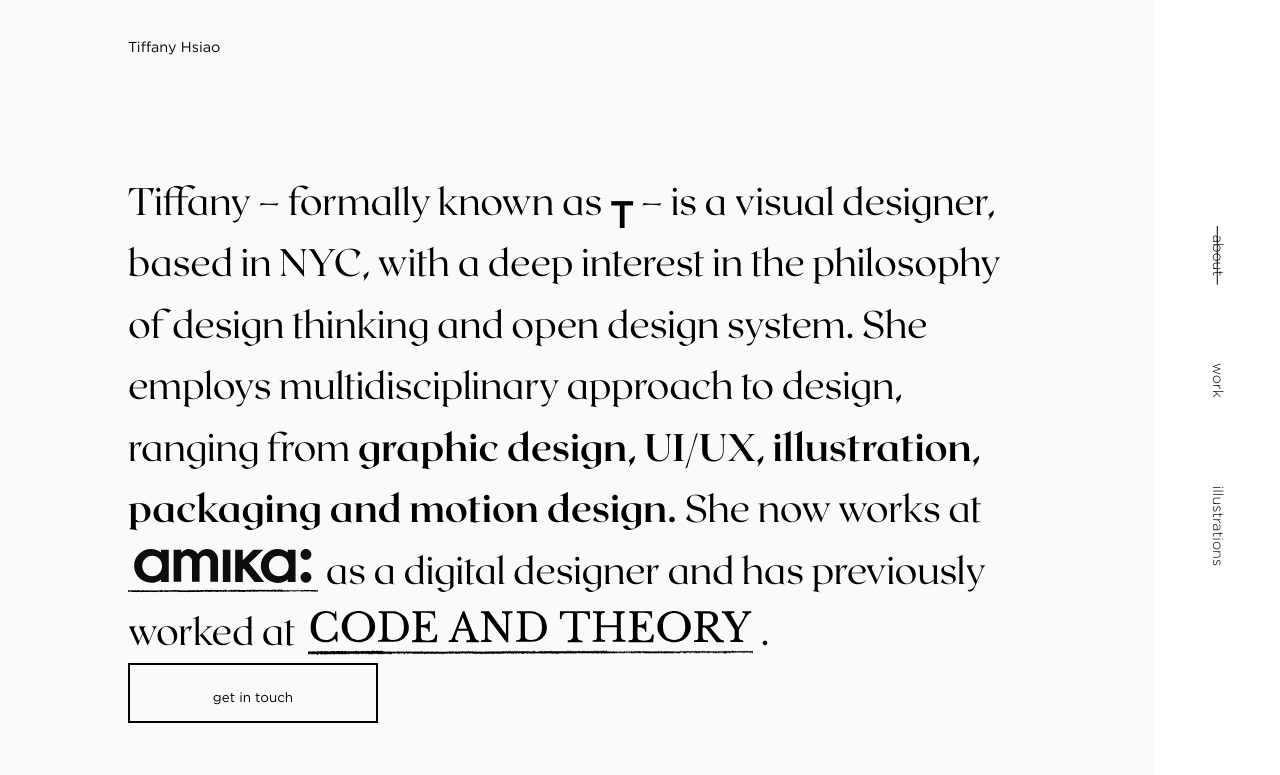
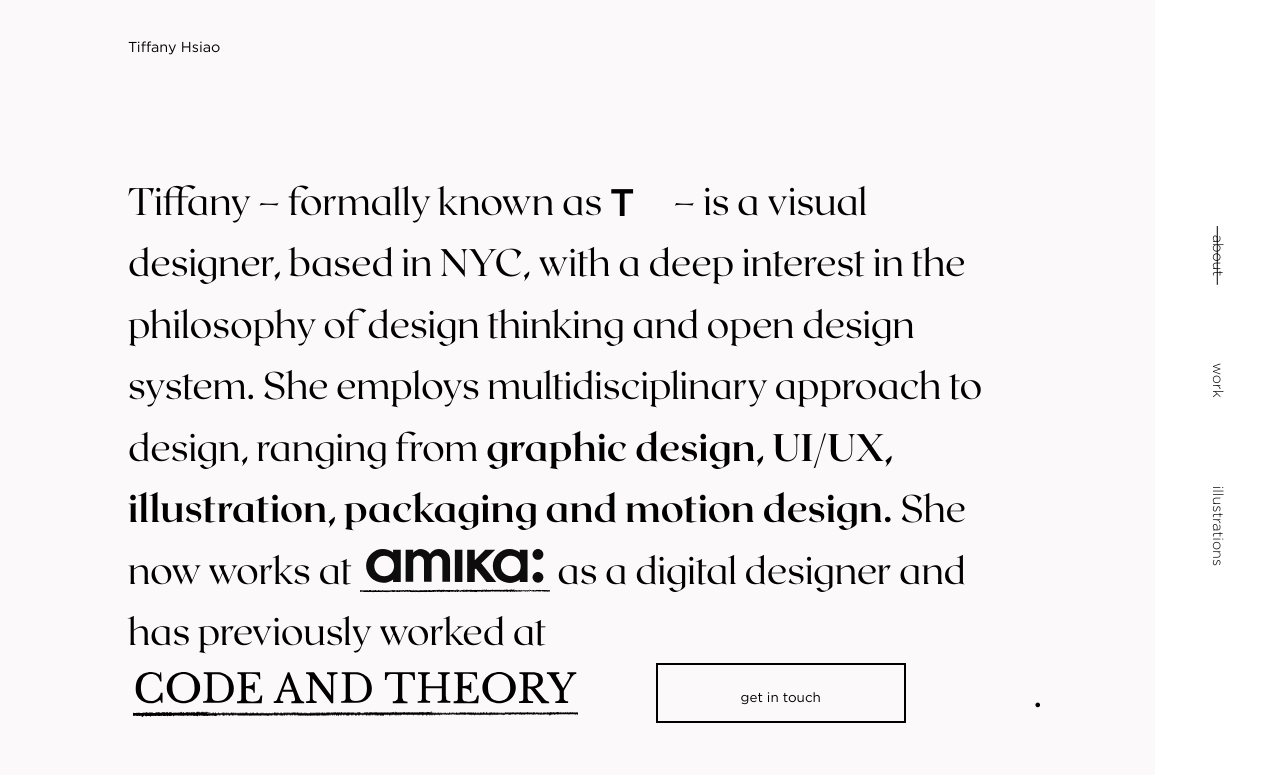
Before and after one commit to walker80314/portfolio, a plain HTML site: page index.html in a window 1280 px wide. Shown: the top 775 px of the page. Drawn offline with Linux system fonts and the light colour scheme.

Commit message:
Update stylesheet.css

```diff
--- a/stylesheet.css
+++ b/stylesheet.css
@@ -134,8 +134,10 @@
 
 #intro-nickname {
   font-family: GothamMedium;
-  position: absolute;
-  top: 17px;
+  height: 37px;
+  display: inline-block;
+  position: relative;
+  top: 1px;
 }
 
 #intro-amika {
@@ -171,6 +173,12 @@
   width: 445px;
   height: 36px;
   margin-left: 5px;
+  margin-right: 70px;
+}
+#intro-ct a {
+  width: 100%;
+  height: 100%;
+  position: absolute;
 }
 #intro-ct-logo {
   background-image: url(images/ct_logo.svg);
@@ -199,7 +207,8 @@
 }
 
 #intro-period {
-  margin-right: 50px
+  position: absolute;
+  right: -15px;
 }
 
 #intro-bold {
```
